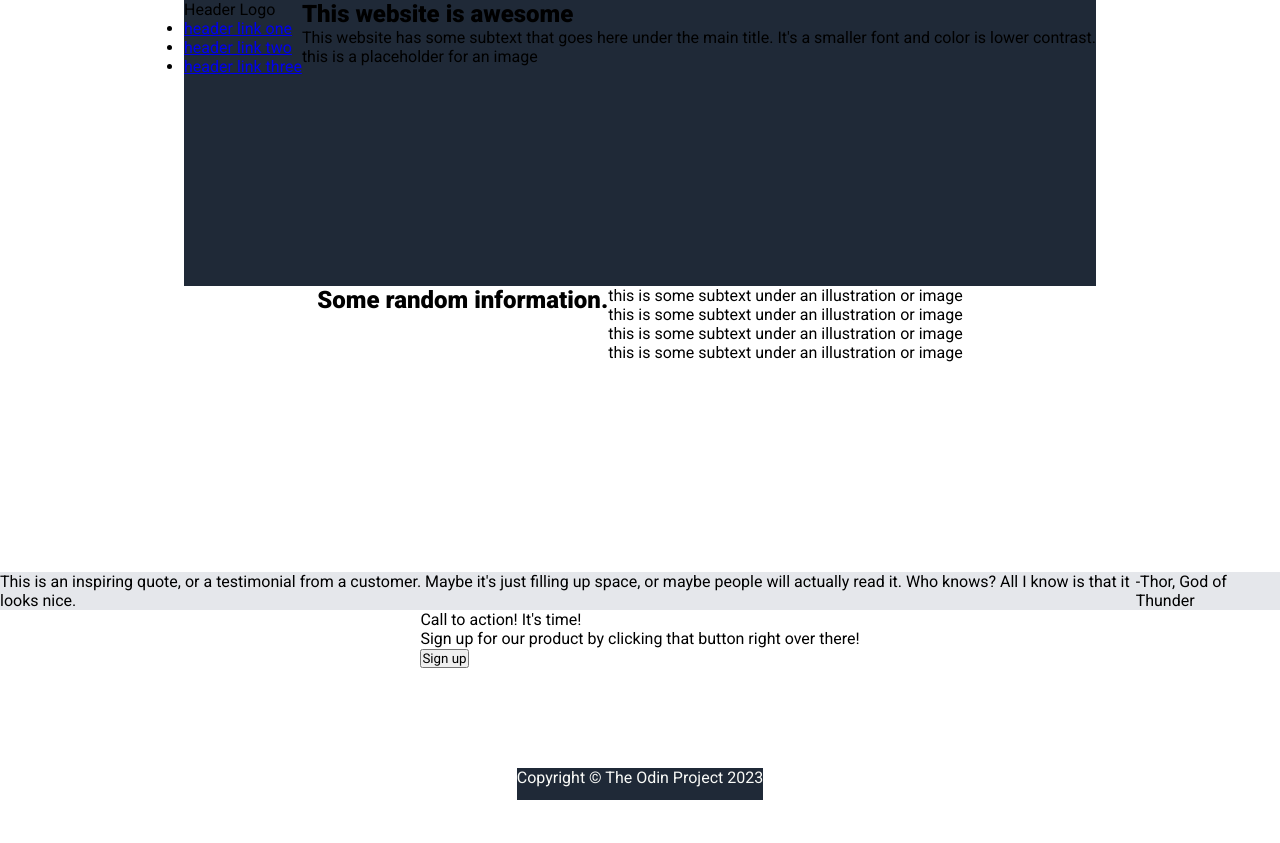
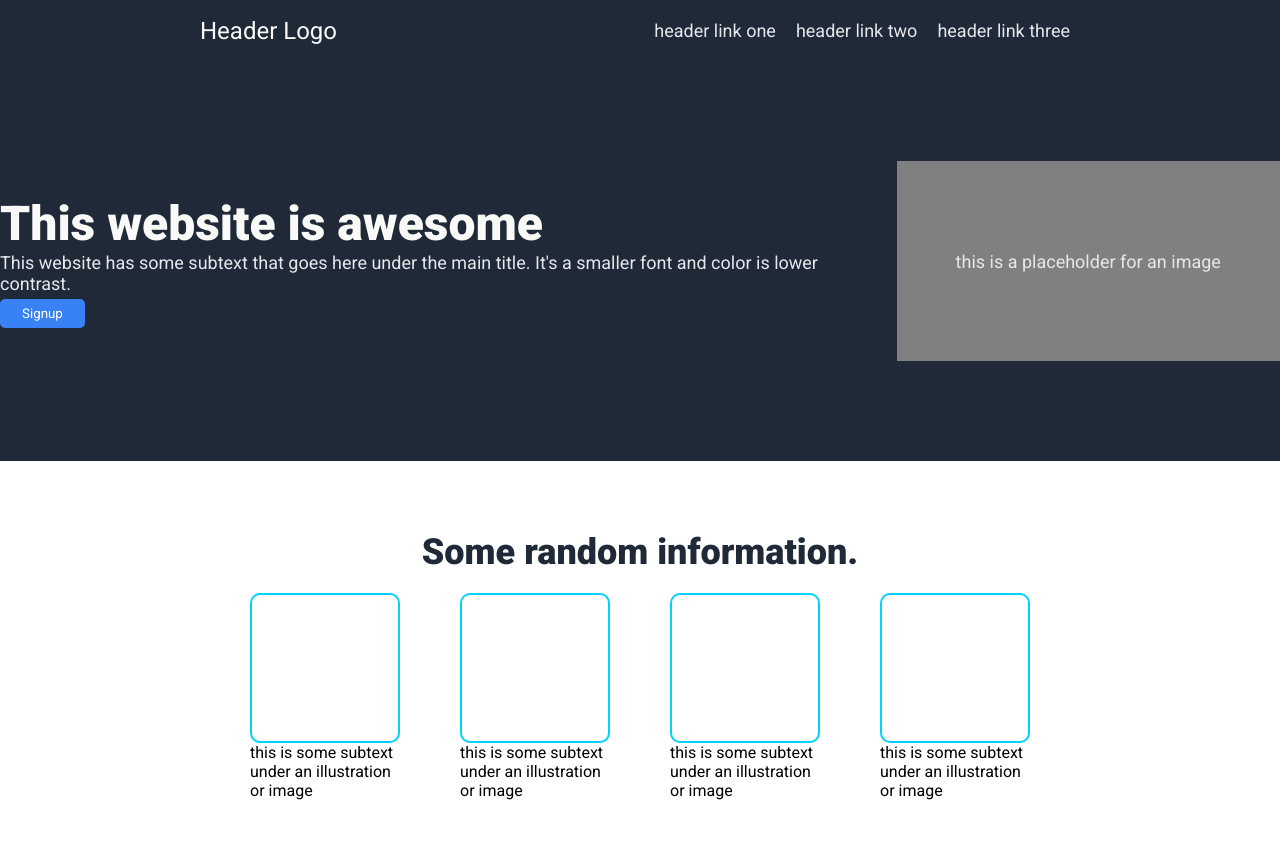
Before and after one commit to amcollie/landing_page_odin_project, a plain HTML site: page index.html in a window 1280 px wide. Shown: the top 843 px of the page. Before the commit the page ends 800 px from the top, so only its background shows below. Drawn offline with Linux system fonts and the light colour scheme.

Commit message:
complete css layout

```diff
--- a/assets/styles.css
+++ b/assets/styles.css
@@ -1,49 +1,210 @@
 @import url('https://fonts.googleapis.com/css2?family=Roboto:ital,wght@0,100;0,400;0,900;1,100&display=swap');
 
 * {
-    margin: 0 auto;
+    margin: 0;
     padding: 0;
     box-sizing: border-box;
     font-family: 'Roboto', sans-serif;
 }
 
 .container {
-    width: 100vw;
-    height: 100vh;
     display: flex;
     flex-direction: column;
-    justify-content: center;
-    align-items: center;
 }
 
-.hero {
-    flex: 7 1 350px;
+/* Nav section */
+header nav {
+    display: flex;
+    justify-content: space-between;
+    align-items: center;
+    padding: 10px 200px;
     background-color: #1f2937;
+}
+
+header nav div.logo{
+    font-size: 24px;
+    color: #f9faf8;
+}
+
+header nav ul {
     display: flex;
 }
 
-.information-container {
-    flex: 7 1 350px;
-    background-color: #fff;
-    display: flex;
-    /* flex-direction: column;
-    justify-content: space-evenly;
-    align-items: center */
+header nav ul li {
+    list-style: none;
+    padding: 10px;
 }
 
-.quote-container {
-    flex: 6 26 300;
-    background-color: #e5e7eb;
-    display: flex;
+header nav ul li a {
+    text-decoration: none;
+    color: #e5e7eb;
+    font-size: 18px;
 }
 
-.action-container {
-    flex: 5 2 250px;
+/* Hero Section */
+.hero {
+    background-color: #1f2937;
     display: flex;
+    flex: 1;
+    gap: 40px;
+    align-items: center;
+    justify-content: center;
 }
 
-.footer {
-    flex: 1 2 50px;
+.hero h2 {
+    font-size: 48px;
+    font-weight: 900;
+    color: #f9faf8;
+}
+
+.hero p {
+    font-size: 18px;
+    color: #e5e7eb;
+}
+
+.hero .btn {
+    margin-top: 5px;
+    padding: 5px 20px;
+    background-color: #3882f6;
+    border: 2px #3882f6 solid;
+    border-radius: 5px;
+    color: #fff;
+}
+
+.hero div:last-child {
+    height: 200px;
+    width: 400px;
+    background-color: #808080;
+    margin: 100px 0;
+    display: flex;
+    align-items: center;
+    justify-content: center;
+}
+
+/* random Information Section */
+.information-container {
+    display: flex;
+    flex-direction: column;
+    flex: 1;
+    gap: 20px;
+    align-items: center;
+    justify-content: center;
+    padding-top: 50px;
+    padding-bottom: 50px;
+}
+
+.information-container h2 {
+    font-size: 36px;
+    font-weight: 900;
+    color: #1f2937;
+    margin-top: 20px;
+}
+
+.information-container .boxes {
+    display: flex;
+    gap: 20px;
+}
+
+.information-container div.boxes .box-container {
+    display: flex;
+    flex-direction: column;
+    align-items: center;
+    justify-content: center;
+    margin-bottom: 40px;
+    padding: 0 20px;
+    width: 190px;
+}
+
+.box {
+    width: 150px;
+    height: 150px;
+    border: 2px #00d2ff solid;
+    border-radius: 10px;
+    padding: 0;
+    margin: 0;
+}
+
+/* Quote Section */
+.quote-container {
+    display: flex;
+    flex-direction: column;
+    flex: 1;
+    gap: 20px;
+    background-color: #e5e7eb;
+    align-items: center;
+    justify-content: center;
+    padding-top: 50px;
+    padding-bottom: 50px;
+}
+
+.quote-container p:first-child {
+    font-size: 36px;
+    font-weight: 100;
+    font-style: italic;
+    margin: 10px 200px;
+    padding: 0px 350px;
+}
+
+.quote-container p:last-child {
+    margin: 10px 200px;
+    align-self: self-end;
+    font-size: 18px;
+    padding: 0 380px
+}
+
+/* Call to action section */
+.action-container {
+    display: flex;
+    flex-direction: column;
+    flex: 1;
+    gap: 20px;
+    align-items: center;
+    justify-content: space-evenly;
+    padding: 50px 100px;
+}
+
+.action-container .action {
+    background-color: #3882f6;
+    color: #f9faf8;
+    padding: 40px 220px;
+    border-radius: 6px;
+    display: flex;
+    gap: 20px;
+    align-items: center;
+    justify-content: space-around;
+    width: 60vw;
+}
+
+.action-container .action .action-text {
+    flex-grow: 1;
+    margin-right: 20px;
+}
+
+.action-container .action p:first-child {
+    font-weight: 900;
+}
+
+.action p:last-child {
+    font-size: 12px;
+}
+
+.action-container .action button {
+    background-color: #3882f6;
+    border: 2px #e5e7eb solid;
+    color: #f9faf8;
+    width: 100px;
+    height: 30px;
+    border-radius: 5px 5px 5px 5px;
+}
+
+/* Footer section */
+footer.footer {
+    flex: 1 1 auto;
+    display: flex;
+    justify-content: center;
+    align-items: center;
     background-color: #1f2937;
-    color: #f9faf7;
+    color: #e5e7eb;
+    padding: 20px ;
+    font-size: 12px;
 }
--- /dev/null
+++ b/assets/styles.old.css
@@ -0,0 +1,123 @@
+@import url('https://fonts.googleapis.com/css2?family=Roboto:ital,wght@0,100;0,400;0,900;1,100&display=swap');
+
+* {
+    margin: 0;
+    padding: 0;
+    box-sizing: border-box;
+    font-family: 'Roboto', sans-serif;
+}
+
+.container {
+    width: 100vw;
+    height: 100vh;
+    display: flex;
+    flex-direction: column;
+    justify-content: center;
+    align-items: center;
+}
+
+.hero {
+    flex: 1 1 auto;
+    background-color: #1f2937;
+    display: flex;
+
+}
+
+.information-container {
+    flex: 1 1 auto;
+    display: flex;
+    flex-direction: column;
+    justify-content: space-evenly;
+    align-items: center;
+}
+
+.cards {
+    display: flex;
+}
+
+.card {
+    flex: 1 1 auto;
+    display: flex;
+    flex-direction: column;
+    justify-content: column;
+    align-items: center;
+}
+
+.box {
+    border: 2px #3882f6 solid;
+    width: 200px;
+    height: 200px;
+    border-radius: 8px 8px 8px 8px;
+}
+
+.quote-container {
+    flex: 1 1 auto;
+    display: flex;
+    flex-direction: column;
+    justify-content: center;
+    align-items: center;
+    background-color: #e5e7eb;
+    font-size: 36px;
+    font-weight: 100;
+    color: #1f2937;
+    padding: 24px 480px;
+}
+
+.quote-container p:first-child {
+    font-style: italic;
+}
+
+
+.quote-container p:last-child {
+    align-self: self-end;
+    font-size: 18px;
+    font-weight: 900;
+}
+
+.action-container {
+    flex: 1 1 auto;
+    display: flex;
+    justify-content: center;
+    align-items: center;
+    padding: 76px 440px;
+}
+
+.action {
+    background-color: #3882f6;
+    flex: 1 1 auto;
+    display: flex;
+    justify-content: space-evenly;
+    align-items: center;
+    font-size: 16px;
+    font-weight: 100;
+    color: #fff;
+    width: 1024px;
+    height: 120px;
+}
+
+.action p:first-child {
+    font-weight: 900;
+}
+
+.action p:last-child {
+    font-size: 12px;
+}
+
+.action button {
+    background-color: #3882f6;
+    border: 2px #fff solid;
+    color: #f9faf8;
+    width: 100px;
+    height: 30px;
+    border-radius: 5px 5px 5px 5px;
+}
+
+.footer {
+    flex: 1 1 auto;
+    display: flex;
+    justify-content: center;
+    align-items: center;
+    background-color: #1f2937;
+    color: #e5e7eb;
+    width: 100%;
+}
--- a/index.html
+++ b/index.html
@@ -8,7 +8,7 @@
 </head>
 <body>
   <div class="container">
-    <header class="hero">
+    <header>
       <nav>
         <div class="logo">
           <p>Header Logo</p>
@@ -19,19 +19,20 @@
           <li><a href="#">header link three</a></li>
         </ul>
       </nav>
-      <div class="details">
+    </header>
+    <div class="hero">
       <div>
         <h2>This website is awesome</h2>
         <p>
           This website has some subtext that goes here under the main title.
           It's a smaller font and color is lower contrast.
         </p>
+        <button class="btn">Signup</button>
       </div>
       <div>
         <p>this is a placeholder for an image</p>
       </div>
     </div>
-    </header>
       <div class="information-container">
         <h2>Some random information.</h2>
         <div class="boxes">
```
Also changed, not shown: index.old.html (added, +56 -0 lines). Lines whose indentation alone changed are shown as unchanged.
